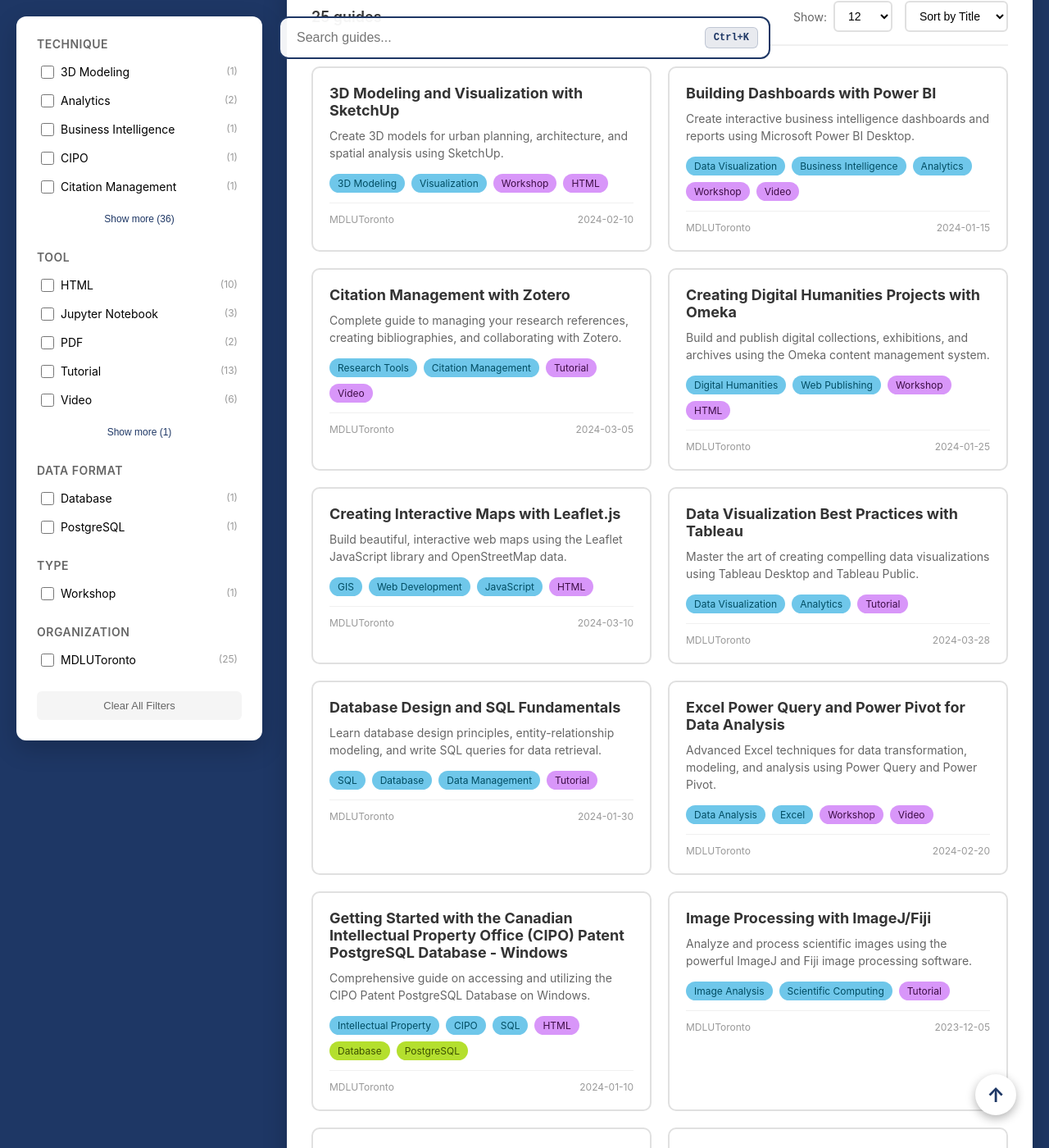
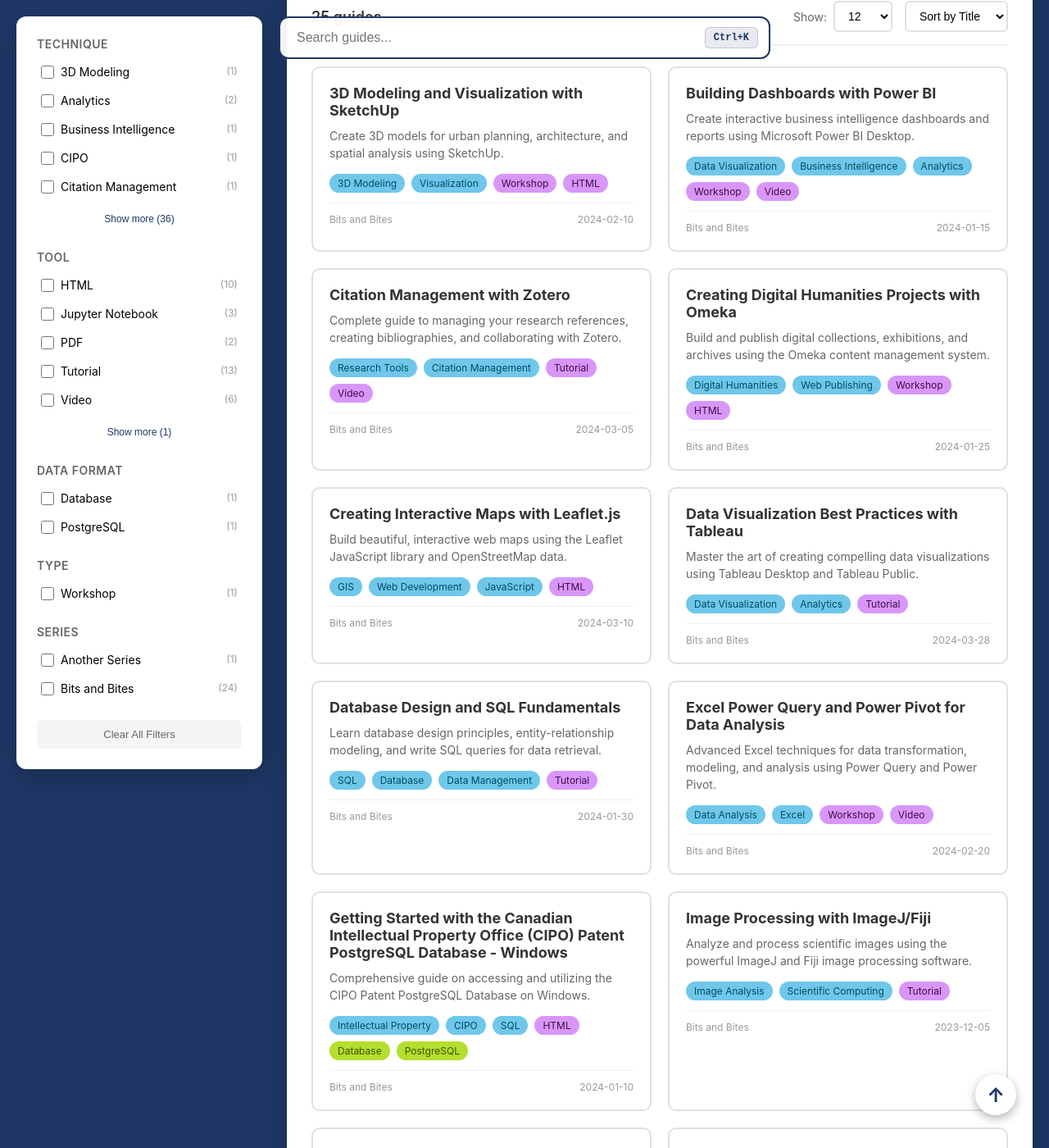
Before and after one commit to MDLutoronto/tutorials-search, a Jekyll site: the page built from page.md, in a window 1280 px wide and 1400 px high, scrolled down 380 px. Shown: the whole window at 82% size. Built offline with Jekyll 4.4.1, drawn with Linux system fonts in a browser that asks for light colours; some of the changed text lies outside the part shown.

Commit message:
feat: change the footnote text become (series) and apply filter function there

```diff
--- a/_data/guides.yml
+++ b/_data/guides.yml
@@ -6,7 +6,7 @@
     - "Qualitative Research"
     - "NVivo"
   tool: "HTML"
-  organization: "MDLUToronto"
+  series: "Bits and Bites"
   type: "Workshop"
   date: "2024-03-15"
 
@@ -20,7 +20,7 @@
   tool:
     - "Video"
     - "HTML"
-  organization: "MDLUToronto"
+  series: "Bits and Bites"
   date: "2024-02-20"
 
 - id: 3
@@ -35,7 +35,7 @@
   dataFormat:
     - "Database"
     - "PostgreSQL"
-  organization: "MDLUToronto"
+  series: "Bits and Bites"
   date: "2024-01-10"
 
 - id: 4
@@ -48,7 +48,7 @@
   tool:
     - "Tutorial"
     - "Video"
-  organization: "MDLUToronto"
+  series: "Another Series"
   date: "2024-04-01"
 
 - id: 5
@@ -59,7 +59,7 @@
     - "Data Visualization"
     - "Analytics"
   tool: "Tutorial"
-  organization: "MDLUToronto"
+  series: "Bits and Bites"
   date: "2024-03-28"
 
 - id: 6
@@ -73,7 +73,7 @@
   tool:
     - "Workshop"
     - "HTML"
-  organization: "MDLUToronto"
+  series: "Bits and Bites"
   date: "2024-03-20"
 
 - id: 7
@@ -87,7 +87,7 @@
   tool:
     - "Tutorial"
     - "PDF"
-  organization: "MDLUToronto"
+  series: "Bits and Bites"
   date: "2024-03-15"
 
 - id: 8
@@ -99,7 +99,7 @@
     - "Web Development"
     - "JavaScript"
   tool: "HTML"
-  organization: "MDLUToronto"
+  series: "Bits and Bites"
   date: "2024-03-10"
 
 - id: 9
@@ -112,7 +112,7 @@
   tool:
     - "Tutorial"
     - "Video"
-  organization: "MDLUToronto"
+  series: "Bits and Bites"
   date: "2024-03-05"
 
 - id: 10
@@ -126,7 +126,7 @@
   tool:
     - "Workshop"
     - "Jupyter Notebook"
-  organization: "MDLUToronto"
+  series: "Bits and Bites"
   date: "2024-02-28"
 
 - id: 11
@@ -140,7 +140,7 @@
   tool:
     - "Tutorial"
     - "HTML"
-  organization: "MDLUToronto"
+  series: "Bits and Bites"
   date: "2024-02-25"
 
 - id: 12
@@ -153,7 +153,7 @@
   tool:
     - "Workshop"
     - "Video"
-  organization: "MDLUToronto"
+  series: "Bits and Bites"
   date: "2024-02-20"
 
 - id: 13
@@ -164,7 +164,7 @@
     - "Programming"
     - "Version Control"
   tool: "Tutorial"
-  organization: "MDLUToronto"
+  series: "Bits and Bites"
   date: "2024-02-15"
 
 - id: 14
@@ -177,7 +177,7 @@
   tool:
     - "Workshop"
     - "HTML"
-  organization: "MDLUToronto"
+  series: "Bits and Bites"
   date: "2024-02-10"
 
 - id: 15
@@ -191,7 +191,7 @@
   tool:
     - "Tutorial"
     - "Jupyter Notebook"
-  organization: "MDLUToronto"
+  series: "Bits and Bites"
   date: "2024-02-05"
 
 - id: 16
@@ -203,7 +203,7 @@
     - "Database"
     - "Data Management"
   tool: "Tutorial"
-  organization: "MDLUToronto"
+  series: "Bits and Bites"
   date: "2024-01-30"
 
 - id: 17
@@ -216,7 +216,7 @@
   tool:
     - "Workshop"
     - "HTML"
-  organization: "MDLUToronto"
+  series: "Bits and Bites"
   date: "2024-01-25"
 
 - id: 18
@@ -230,7 +230,7 @@
   tool:
     - "Tutorial"
     - "PDF"
-  organization: "MDLUToronto"
+  series: "Bits and Bites"
   date: "2024-01-20"
 
 - id: 19
@@ -244,7 +244,7 @@
   tool:
     - "Workshop"
     - "Video"
-  organization: "MDLUToronto"
+  series: "Bits and Bites"
   date: "2024-01-15"
 
 - id: 20
@@ -258,7 +258,7 @@
   tool:
     - "Tutorial"
     - "HTML"
-  organization: "MDLUToronto"
+  series: "Bits and Bites"
   date: "2024-01-10"
 
 - id: 21
@@ -269,7 +269,7 @@
     - "Qualitative Research"
     - "Data Analysis"
   tool: "Workshop"
-  organization: "MDLUToronto"
+  series: "Bits and Bites"
   date: "2024-01-05"
 
 - id: 22
@@ -283,7 +283,7 @@
   tool:
     - "Tutorial"
     - "HTML"
-  organization: "MDLUToronto"
+  series: "Bits and Bites"
   date: "2023-12-20"
 
 - id: 23
@@ -296,7 +296,7 @@
   tool:
     - "Tutorial"
     - "Video"
-  organization: "MDLUToronto"
+  series: "Bits and Bites"
   date: "2023-12-15"
 
 - id: 24
@@ -310,7 +310,7 @@
   tool:
     - "Workshop"
     - "Jupyter Notebook"
-  organization: "MDLUToronto"
+  series: "Bits and Bites"
   date: "2023-12-10"
 
 - id: 25
@@ -321,5 +321,5 @@
     - "Image Analysis"
     - "Scientific Computing"
   tool: "Tutorial"
-  organization: "MDLUToronto"
+  series: "Bits and Bites"
   date: "2023-12-05"
--- a/_layouts/minimal_search.html
+++ b/_layouts/minimal_search.html
@@ -703,8 +703,8 @@
                 </div>
 
                 <div class="facet-group">
-                    <h3>Organization</h3>
-                    <div id="organizationFacets"></div>
+                    <h3>Series</h3>
+                    <div id="seriesFacets"></div>
                 </div>
 
                 <button class="clear-filters" id="clearFilters">Clear All Filters</button>
@@ -752,7 +752,7 @@
             tool: new Set(),
             dataFormat: new Set(),
             type: new Set(),
-            organization: new Set()
+            series: new Set()
         };
         let currentSort = 'title';
         let displayedCount = 0;
@@ -771,7 +771,7 @@
             }
 
             // Read filter parameters
-            ['technique', 'tool', 'dataFormat', 'type', 'organization'].forEach(facet => {
+            ['technique', 'tool', 'dataFormat', 'type', 'series'].forEach(facet => {
                 const values = params.getAll(facet);
                 if (values.length > 0) {
                     activeFilters[facet] = new Set(values);
@@ -802,7 +802,7 @@
             }
 
             // Add filter parameters
-            ['technique', 'tool', 'dataFormat', 'type', 'organization'].forEach(facet => {
+            ['technique', 'tool', 'dataFormat', 'type', 'series'].forEach(facet => {
                 if (activeFilters[facet].size > 0) {
                     activeFilters[facet].forEach(value => {
                         params.append(facet, value);
@@ -834,7 +834,7 @@
                 tool: new Set(),
                 dataFormat: new Set(),
                 type: new Set(),
-                organization: new Set()
+                series: new Set()
             };
 
             // Read URL parameters again
@@ -871,7 +871,7 @@
         function initializeFacets() {
             createFacets('technique', 'techniqueFacets');
             createFacets('tool', 'toolFacets');
-            createFacets('organization', 'organizationFacets');
+            createFacets('series', 'seriesFacets');
             createFacets('type', 'typeFacets');
             createFacets('dataFormat', 'dataFormatFacets');
         }
@@ -1006,22 +1006,22 @@
                         return false;
                     }
                 }
-                if (activeFilters.organization.size > 0) {
-                    const guideOrgs = Array.isArray(guide.organization) ? guide.organization : [guide.organization];
-                    // Check if guide has ALL selected organizations (AND logic)
-                    const hasAllOrgs = Array.from(activeFilters.organization).every(selectedOrg =>
-                        guideOrgs.includes(selectedOrg)
+                if (activeFilters.series.size > 0) {
+                    const guideSeries = Array.isArray(guide.series) ? guide.series : [guide.series];
+                    // Check if guide has ALL selected series (AND logic)
+                    const hasAllSeries = Array.from(activeFilters.series).every(selectedSeries =>
+                        guideSeries.includes(selectedSeries)
                     );
-                    if (!hasAllOrgs) {
+                    if (!hasAllSeries) {
                         return false;
                     }
                 }
 
                 if (activeFilters.dataFormat.size > 0) {
-                    if (guide.dataFormat === undefined || guide.dataFormat === null) {
-                        return false;
-                    }
-                    const guideDataFormats = Array.isArray(guide.dataFormat) ? guide.dataFormat : [guide.dataFormat];
+                    // If guide has no dataFormat, treat it as an empty array
+                    const guideDataFormats = (guide.dataFormat === undefined || guide.dataFormat === null)
+                        ? []
+                        : (Array.isArray(guide.dataFormat) ? guide.dataFormat : [guide.dataFormat]);
                     // Check if guide has ALL selected data formats (AND logic)
                     const hasAllFormats = Array.from(activeFilters.dataFormat).every(selectedFormat =>
                         guideDataFormats.includes(selectedFormat)
@@ -1099,7 +1099,7 @@
                             .map(type => `<span class="tag type${activeFilters.type.has(type) ? ' active' : ''}" data-facet="type" data-value="${type}">${type}</span>`).join('') : ''}
                     </div>
                     <div class="guides-meta">
-                        <span>${guide.organization}</span>
+                        <span>${guide.series && guide.series !== 'null' && guide.series !== 'undefined' ? guide.series : ''}</span>
                         <span>${guide.date}</span>
                     </div>
                 </div>
@@ -1228,7 +1228,7 @@
                 tool: new Set(),
                 dataFormat: new Set(),
                 type: new Set(),
-                organization: new Set()
+                series: new Set()
             };
             document.getElementById('searchInput').value = '';
             displayedCount = 0;
```
